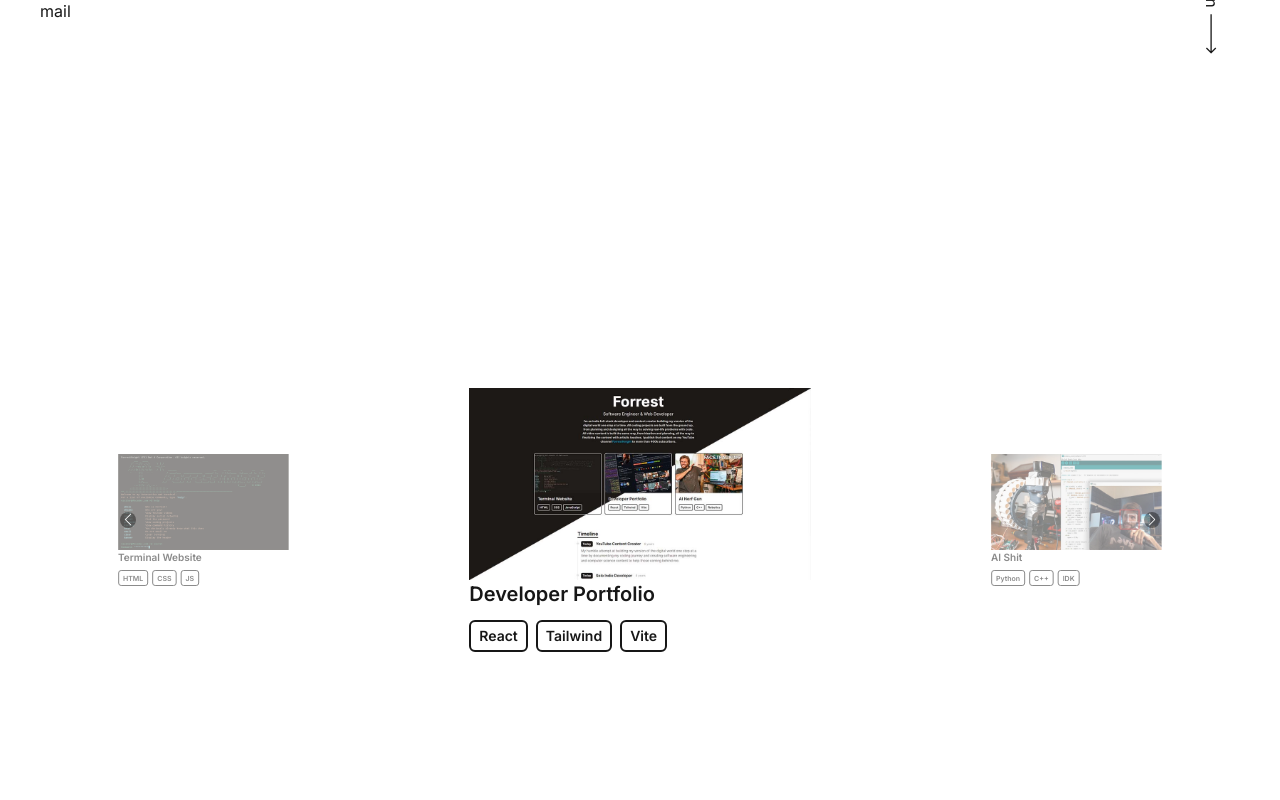
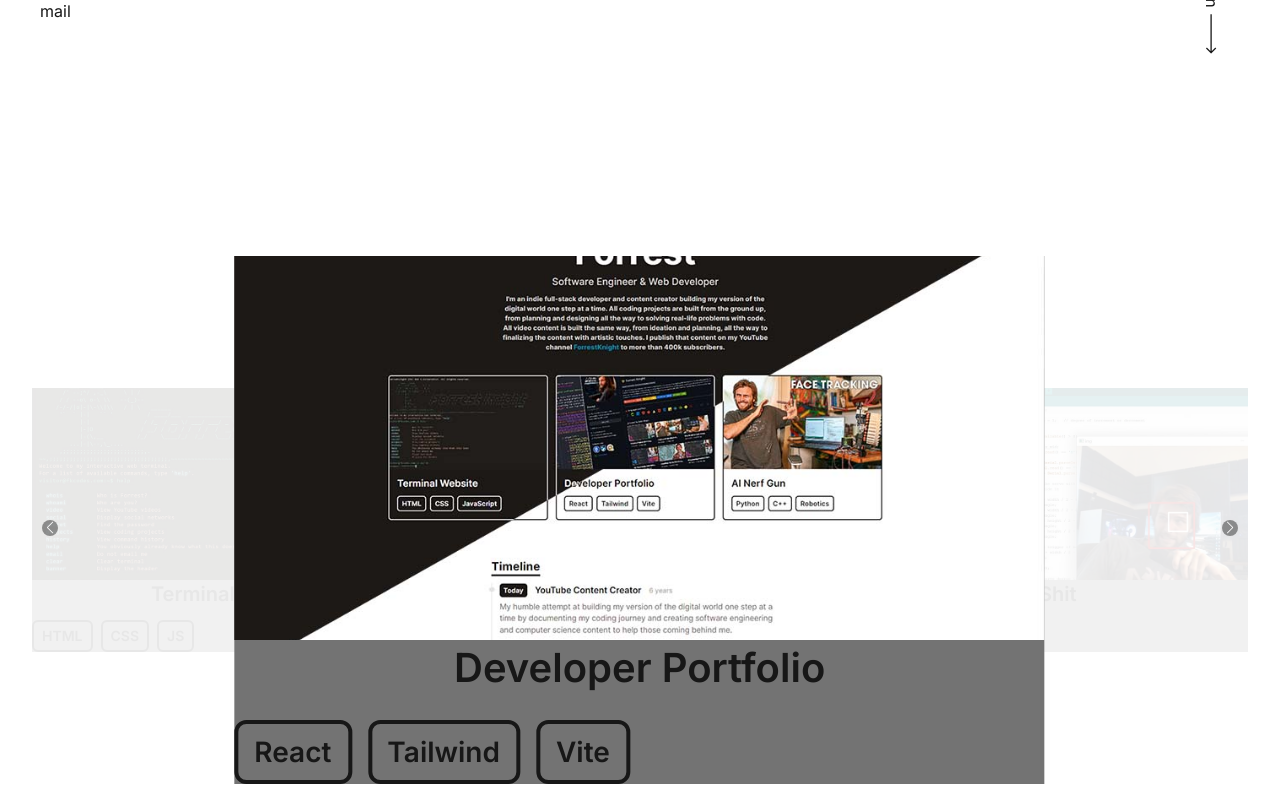
Before and after one commit to ItO210/portfolio, a React (Vite) app: page / in a window 1280 px wide. Shown: the part 680-1480 px from the top of the page. Built offline with nearby package versions, Linux system fonts and the light colour scheme.

Commit message:
finished slider

```diff
--- a/src/components/PortfolioItem.jsx
+++ b/src/components/PortfolioItem.jsx
@@ -6,6 +6,7 @@ function PortfolioItem({title, imgUrl, stack, link}) {
         href={link}
         target="_blank"
         rel="noopener noreferrer"
+        className="w-full bg-neutral-500"
         >
             <img src={imgUrl} alt="portfolio" className="w-full h-96 md:h-48 object-cover cursor-pointer"/>
             <div className="w-full">
--- a/src/components/Slider.css
+++ b/src/components/Slider.css
@@ -1,58 +1,26 @@
-:root {
-    --swiper-image-ratio: 33.3%; /* ratio 16:9 = 56.25% */
 
-    --swiper-width: 80%;
-    --swiper-inactive-scale: .50; /* makes the other slide smaller */
-
-    /* responsive settings */
-    --swiper-mobile-width: 90%;
-    --swiper-mobile-inactive-scale: .95;
+.swiper {
+  width: 100% !important;
+  height: 30% !important;
+  overflow: visible !important;
 }
 
-  .swiper {
-    position: relative;
-    width: 100%;
-    height: 100vh;
-    overflow: hidden;
-}
 .swiper-slide {
-    position: relative;
-    width: var(--swiper-width);
-    opacity: .5;
-    transform: scale(.50);
-    transition: all .3s ease-in-out;
-    overflow: hidden;
-    border-radius: 0.4285rem;
-    margin: 0;
+  text-align: center !important;
+  font-size: 18px !important;
+  display: flex !important;
+  justify-content: center !important;
+  align-items: center !important;
+  margin: 0px !important;
+  transition: all .3s ease !important;
+  transform: scale(1) !important;
+  opacity: .1;
 }
 
-  .swiper-backface-hidden .swiper-slide {
-    transform: scale(.50) translateZ(0);
-  }
-
-  .swiper-slide.swiper-slide-active {
-    transform: scale(1) !important;
-    opacity: 1 !important;
-  }
-
-  .swiper-backface-hidden .swiper-slide.swiper-slide-active {
-    transform: scale(1) translateZ(0) !important;
-  }
-
-  .swiper-image {
-    position: relative;
-    width: 100%;
-    padding-top: var(--swiper-image-ratio);
-  }
-
-  .swiper-image .image {
-    position: absolute;
-    top: 0;
-    left: 0;
-    bottom: 0;
-    width: 100%;
-    height: 100%;
-    background-color: #929ec9;
+.swiper-slide-active {
+  transform: scale(2) !important;
+  z-index: 2 !important;
+  opacity: 1;
 }
 
 .swiper-button-next,
@@ -70,13 +38,3 @@
   color: #fff;
   font-size: 12px;
 }
-
-  .swiper-button-next {
-    transform: translate(50%, -50%);
-    right: calc((100% - var(--swiper-width)) / 2);
-  }
-
-  .swiper-button-prev {
-    transform: translate(-50%, -50%);
-    left: calc((100% - var(--swiper-width)) / 2);
-  }
--- a/src/components/Slider.jsx
+++ b/src/components/Slider.jsx
@@ -11,7 +11,7 @@ import "./Slider.css"
 
 
 // import required modules
-import {Navigation, Autoplay} from "swiper";
+import {Keyboard, Navigation, Autoplay} from "swiper";
 
 export default function Slider() {
 
@@ -25,29 +25,32 @@ export default function Slider() {
     ));
 
     return (
-        <div className="flex h-screen align-center justify-center">
+        <div className="flex items-center justify-center h-screen w-full p-8">
+            <div className="flex flex-col w-full overflow-hidden items-center justify-center h-screen">
                 <Swiper
-                    slidesPerView={3}
-                    spaceBetween={30}
-                    loop={true}
-                    navigation=  {true}
-                    modules={[Navigation, Autoplay]}
-                    autoplay= {
-                    {delay: 5000,
-                    disableOnInteraction: true}
-                    }
-                    centeredSlides={true}
-                    className="swiper"
-                >
+                        slidesPerView={3}
+                        spaceBetween={0}
+                        loop={true}
+                        navigation
+                        modules={[Keyboard, Navigation, Autoplay]}
+                        keyboard={{
+                            enabled: true
+                          }}
+                        autoplay= {{
+                            delay: 5000,
+                            disableOnInteraction: true
+                        }}
+                        centeredSlides={true}
+                    >
+                        <SwiperSlide>{slides[0]}</SwiperSlide>
+                        <SwiperSlide>{slides[1]}</SwiperSlide>
+                        <SwiperSlide>{slides[2]}</SwiperSlide>
+                        <SwiperSlide>{slides[0]}</SwiperSlide>
+                        <SwiperSlide>{slides[1]}</SwiperSlide>
+                        <SwiperSlide>{slides[2]}</SwiperSlide>
+                    </Swiper>
+            </div>
+        </div>
 
-                    <SwiperSlide className="flex items-center justify-center">{slides[0]}</SwiperSlide>
-                    <SwiperSlide className="flex items-center justify-center">{slides[1]}</SwiperSlide>
-                    <SwiperSlide className="flex items-center justify-center">{slides[2]}</SwiperSlide>
-                    <SwiperSlide className="flex items-center justify-center">{slides[0]}</SwiperSlide>
-                    <SwiperSlide className="flex items-center justify-center">{slides[1]}</SwiperSlide>
-                    <SwiperSlide className="flex items-center justify-center">{slides[2]}</SwiperSlide>
-
-                </Swiper>
-        </div>
     );
     }
```
Lines whose indentation alone changed are shown as unchanged.
